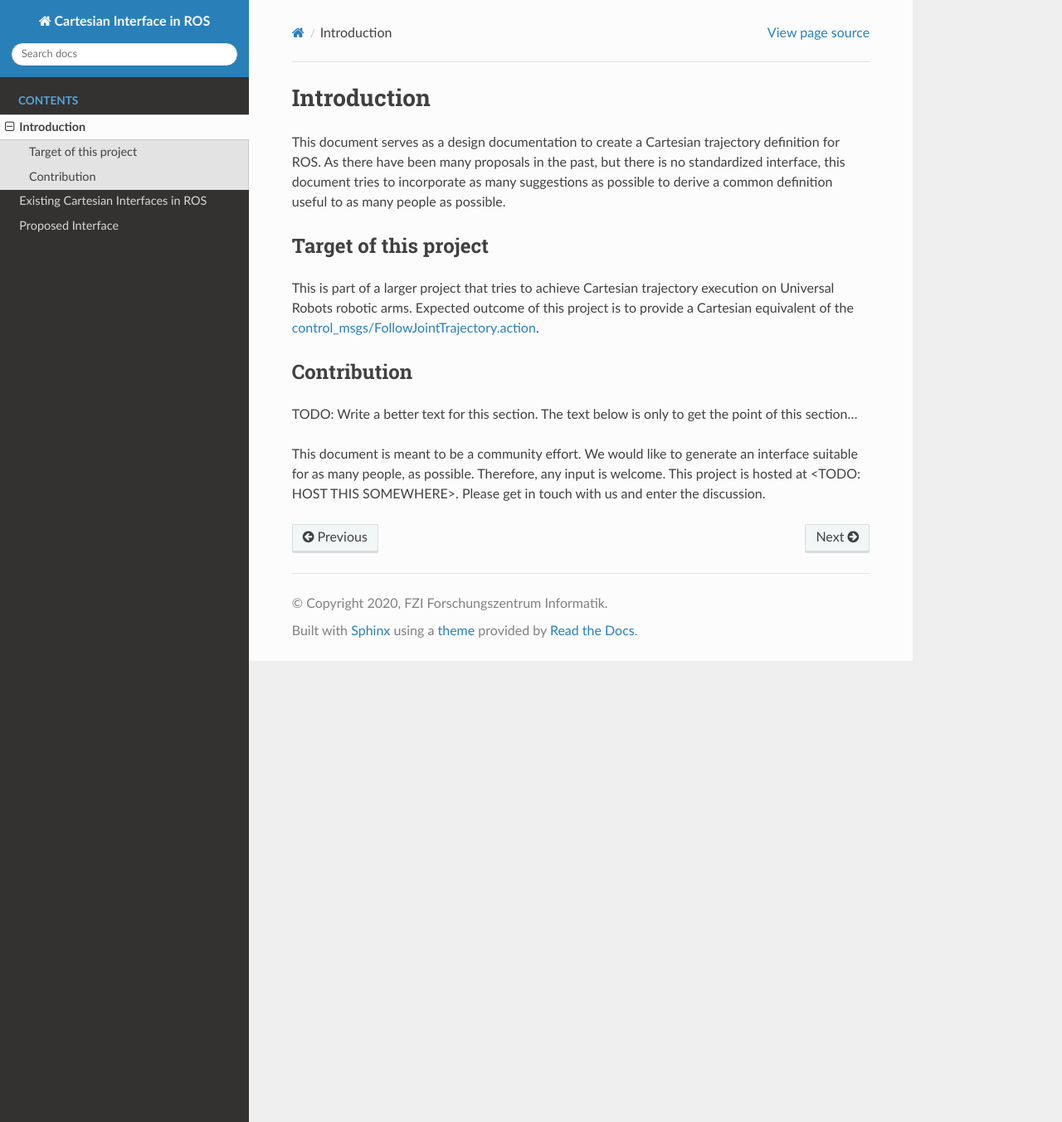
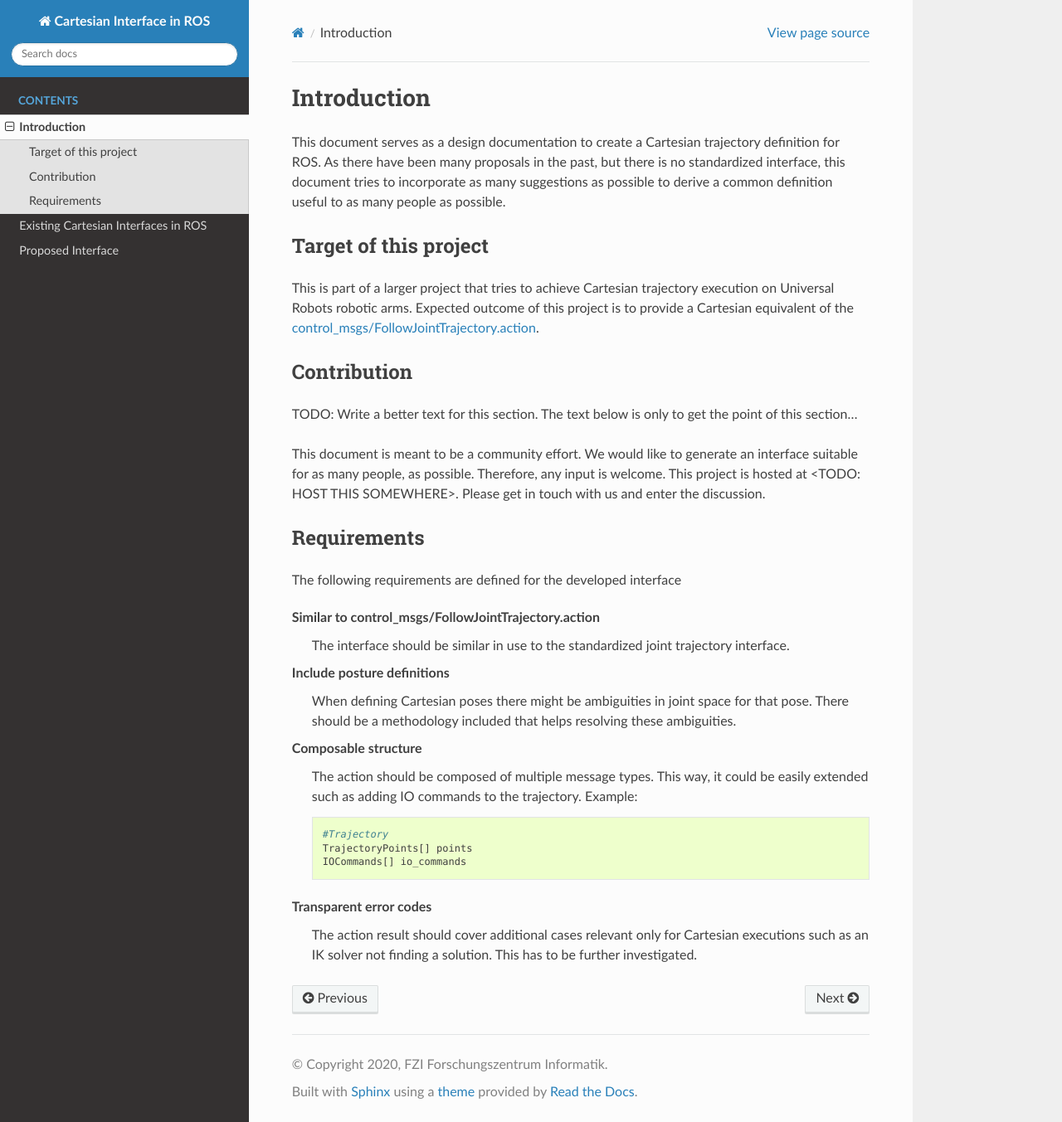
Before and after one commit to fzi-forschungszentrum-informatik/fzi_robot_interface_proposal, a Sphinx documentation site: the page built from MS1/research/source/introduction/index.rst, in a window 1280 px wide and 1353 px high. Shown: the whole window at 83% size. Built offline with Sphinx 7.4.7 and the Read the Docs theme 2.0.0, drawn with Linux system fonts in a browser that asks for light colours.

Commit message:
Added a requirements section

```diff
--- a/MS1/research/source/introduction/index.rst
+++ b/MS1/research/source/introduction/index.rst
@@ -21,3 +21,27 @@ section...
 This document is meant to be a community effort. We would like to generate an interface suitable for
 as many people, as possible. Therefore, any input is welcome. This project is hosted at <TODO: HOST
 THIS SOMEWHERE>. Please get in touch with us and enter the discussion.
+
+Requirements
+------------
+
+The following requirements are defined for the developed interface
+
+Similar to control_msgs/FollowJointTrajectory.action
+  The interface should be similar in use to the standardized joint trajectory interface.
+Include posture definitions
+  When defining Cartesian poses there might be ambiguities in joint space for that pose. There
+  should be a methodology included that helps resolving these ambiguities.
+Composable structure
+  The action should be composed of multiple message types. This way, it could be easily extended
+  such as adding IO commands to the trajectory. Example:
+
+  .. code-block:: yaml
+
+    #Trajectory
+    TrajectoryPoints[] points
+    IOCommands[] io_commands
+
+Transparent error codes
+  The action result should cover additional cases relevant only for Cartesian executions such as an
+  IK solver not finding a solution. This has to be further investigated.
```
